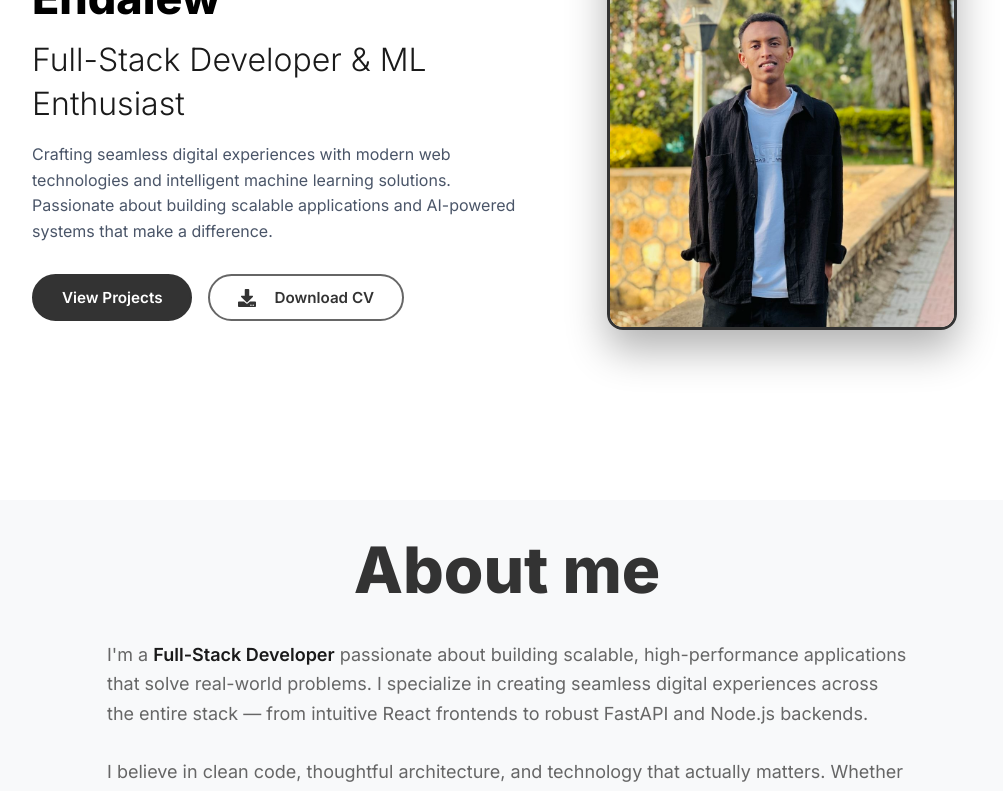
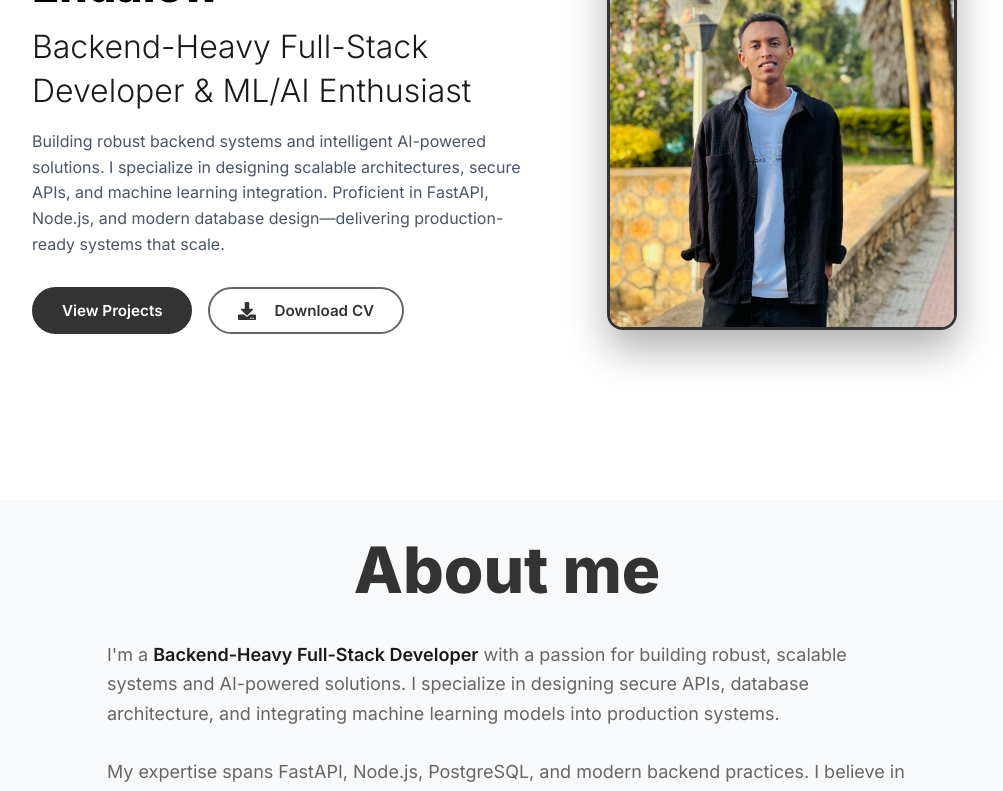
Before and after one commit to Abeenaa/Portifolio, a React (Vite) app: page / in a window 1280 px wide. Shown: the part 300-1091 px from the top of the page, without its empty margins (133-1136 px from the left). Built offline with nearby package versions, Linux system fonts and the light colour scheme.

Commit message:
Portifolio text content updated

```diff
--- a/index.html
+++ b/index.html
@@ -5,20 +5,20 @@
     <meta name="viewport" content="width=device-width, initial-scale=1.0" />
 
     <!-- SEO Meta Tags -->
-    <meta name="description" content="Full-Stack Developer & ML Engineer specializing in React, Node.js, Python, and Machine Learning. Building scalable web applications and AI-powered systems." />
-    <meta name="keywords" content="Full-Stack Developer, Machine Learning Engineer, React, Node.js, Python, Web Development, AI, Portfolio, Abenezer Endalew" />
+    <meta name="description" content="Backend-Heavy Full-Stack Developer & ML/AI Engineer specializing in FastAPI, Node.js, Python, and Machine Learning. Building scalable backend systems and AI-powered solutions." />
+    <meta name="keywords" content="Backend Developer, Full-Stack Developer, Machine Learning Engineer, FastAPI, Node.js, Python, AI/ML, API Design, Database Architecture, Portfolio, Abenezer Endalew" />
     <meta name="author" content="Abenezer Endalew" />
 
     <!-- Open Graph Meta Tags for Social Sharing -->
-    <meta property="og:title" content="Abenezer Endalew - Full-Stack Developer & ML Engineer" />
-    <meta property="og:description" content="Full-Stack Developer & ML Engineer specializing in React, Node.js, Python, and Machine Learning." />
+    <meta property="og:title" content="Abenezer Endalew - Backend-Heavy Full-Stack Developer & ML/AI Engineer" />
+    <meta property="og:description" content="Backend-Heavy Full-Stack Developer & ML/AI Engineer specializing in FastAPI, Node.js, Python, and Machine Learning." />
     <meta property="og:type" content="website" />
     <meta property="og:image" content="/logo.png" />
 
     <!-- Twitter Card Meta Tags -->
     <meta name="twitter:card" content="summary_large_image" />
-    <meta name="twitter:title" content="Abenezer Endalew - Full-Stack Developer & ML Engineer" />
-    <meta name="twitter:description" content="Full-Stack Developer & ML Engineer specializing in React, Node.js, Python, and Machine Learning." />
+    <meta name="twitter:title" content="Abenezer Endalew - Backend-Heavy Full-Stack Developer & ML/AI Engineer" />
+    <meta name="twitter:description" content="Backend-Heavy Full-Stack Developer & ML/AI Engineer specializing in FastAPI, Node.js, Python, and Machine Learning." />
     <meta name="twitter:image" content="/logo.png" />
 
     <!-- Favicon (your logo in browser tab) -->
@@ -29,7 +29,28 @@
     <meta name="theme-color" content="#ffffff" />
     <meta name="msapplication-TileColor" content="#ffffff" />
 
-    <title>Abenezer Endalew | Full Stack Developer || ML Engineer</title>
+    <title>Abenezer Endalew | Backend Developer & ML/AI Engineer</title>
+
+    <!-- Structured Data (JSON-LD) for SEO -->
+    <script type="application/ld+json">
+    {
+      "@context": "https://schema.org",
+      "@type": "Person",
+      "name": "Abenezer Endalew",
+      "jobTitle": "Backend-Heavy Full-Stack Developer & ML/AI Engineer",
+      "email": "abeneendalew@gmail.com",
+      "location": {
+        "@type": "Place",
+        "name": "Addis Ababa, Ethiopia"
+      },
+      "sameAs": [
+        "https://www.linkedin.com/in/abenezer-endalew-b36022364",
+        "https://github.com/Abeenaa",
+        "https://t.me/Abene_E"
+      ],
+      "description": "Backend-Heavy Full-Stack Developer & ML/AI Engineer specializing in FastAPI, Node.js, Python, and Machine Learning"
+    }
+    </script>
 
     <!-- Google Fonts - Updated to Inter for consistency -->
     <link rel="preconnect" href="https://fonts.googleapis.com" />
--- /dev/null
+++ b/src/App.css
@@ -0,0 +1,44 @@
+/* Skip to content link for accessibility */
+.skip-to-content {
+  position: absolute;
+  top: -40px;
+  left: 0;
+  background: #000;
+  color: white;
+  padding: 8px 16px;
+  text-decoration: none;
+  z-index: 100;
+  border-radius: 0 0 4px 0;
+  font-weight: 600;
+  font-size: 14px;
+}
+
+.skip-to-content:focus {
+  top: 0;
+}
+
+/* Improved focus styles for keyboard navigation */
+a:focus,
+button:focus {
+  outline: 2px solid #4a90e2;
+  outline-offset: 2px;
+}
+
+/* Reduce motion for users who prefer it */
+@media (prefers-reduced-motion: reduce) {
+  * {
+    animation-duration: 0.01ms !important;
+    animation-iteration-count: 1 !important;
+    transition-duration: 0.01ms !important;
+  }
+}
+
+/* Ensure sufficient color contrast in links */
+a {
+  color: inherit;
+  text-decoration: none;
+}
+
+a:visited {
+  color: inherit;
+}
--- a/src/App.jsx
+++ b/src/App.jsx
@@ -8,6 +8,7 @@ import Experience from "./Component/Experience/Experience";
 import Projects from "./Component/Project/Projects";
 import Contact from "./Component/Contact/Contact";
 import Footer from "./Component/Footer/Footer";
+import "./App.css";
 
 // Error Boundary Component for Error Handling
 class ErrorBoundary extends React.Component {
@@ -70,13 +71,19 @@ function App() {
     <ErrorBoundary>
       <ThemeProvider>
         <div>
+          {/* Skip to main content link for accessibility */}
+          <a href="#main-content" className="skip-to-content">
+            Skip to main content
+          </a>
           <NavBar />
+          <main id="main-content">
             <Hero />
             <About />
             <Skills />
             <Experience />
             <Projects />
             <Contact />
+          </main>
           <Footer />
         </div>
       </ThemeProvider>
--- a/src/Component/About/About.jsx
+++ b/src/Component/About/About.jsx
@@ -13,17 +13,15 @@ function About() {
         <div className="about-content">
           <div className="about-right">
             <p className="about-desc">
-              I'm a <strong>Full-Stack Developer</strong> passionate about
-              building scalable, high-performance applications that solve
-              real-world problems. I specialize in creating seamless digital
-              experiences across the entire stack — from intuitive React
-              frontends to robust FastAPI and Node.js backends.
+              I'm a <strong>Backend-Heavy Full-Stack Developer</strong> with a passion for building
+              robust, scalable systems and AI-powered solutions. I specialize in designing secure APIs,
+              database architecture, and integrating machine learning models into production systems.
               <br />
-              <br />I believe in clean code, thoughtful architecture, and
-              technology that actually matters. Whether it's designing efficient
-              databases, building secure APIs, integrating machine learning
-              models, or planning complex system architectures, I'm driven by
-              the challenge of creating products that deliver value and scale.
+              <br />My expertise spans FastAPI, Node.js, PostgreSQL, and modern backend practices.
+              I believe in clean, efficient code and architecting systems that scale. Whether it's
+              designing fault-tolerant microservices, implementing authentication systems, building
+              AI pipelines, or optimizing database queries, I'm driven by creating backend solutions
+              that power intelligent applications.
             </p>
           </div>
         </div>
--- a/src/Component/Contact/Contact.css
+++ b/src/Component/Contact/Contact.css
@@ -284,6 +284,7 @@
     padding: 16px 40px;
     font-size: var(--font-base);
     border-radius: 40px;
+    min-height: 48px;
   }
 
   .toast {
@@ -349,6 +350,8 @@
     padding: 14px 32px;
     font-size: var(--font-sm);
     border-radius: 35px;
+    width: 100%;
+    min-height: 48px;
   }
 
   .toast {
--- a/src/Component/Footer/Footer.css
+++ b/src/Component/Footer/Footer.css
@@ -19,7 +19,7 @@
   font-size: clamp(1.5rem, 4vw, 1.75rem);
   font-weight: var(--font-extrabold);
   margin-bottom: 6px;
-  color: #000000;
+  color: var(--text-primary);
   line-height: var(--leading-tight);
 }
 
--- a/src/Component/Footer/Footer.jsx
+++ b/src/Component/Footer/Footer.jsx
@@ -13,7 +13,7 @@ function Footer() {
       <div className="footer-content">
         <div className="footer-brand">
           <h3>Abenezer Endalew</h3>
-          <p>Full-Stack Developer & ML Enthusiast</p>
+          <p>Backend-Heavy Full-Stack Developer & ML/AI Enthusiast</p>
         </div>
 
         <div className="social-links">
@@ -22,6 +22,7 @@ function Footer() {
             target="_blank"
             rel="noopener noreferrer"
             className="social-icon linkedin"
+            aria-label="Visit LinkedIn profile"
           >
             <FaLinkedinIn />
           </a>
@@ -30,10 +31,11 @@ function Footer() {
             target="_blank"
             rel="noopener noreferrer"
             className="social-icon github"
+            aria-label="Visit GitHub profile"
           >
             <FaGithub />
           </a>
-          <a href="mailto:abeneendalew@gmail.com" className="social-icon gmail">
+          <a href="mailto:abeneendalew@gmail.com" className="social-icon gmail" aria-label="Send email">
             <FaEnvelope />
           </a>
           <a
@@ -41,6 +43,7 @@ function Footer() {
             target="_blank"
             rel="noopener noreferrer"
             className="social-icon telegram"
+            aria-label="Visit Telegram profile"
           >
             <FaTelegramPlane />
           </a>
--- a/src/Component/Hero/Hero.css
+++ b/src/Component/Hero/Hero.css
@@ -61,7 +61,7 @@ h1 {
 }
 
 .gradient-name {
-  color: #000000;
+  color: #ffffff;
   font-size: clamp(1.75rem, 4vw, 2.8rem);
   font-weight: var(--font-extrabold);
 }
@@ -425,10 +425,6 @@ p {
   color: #f8f9fa;
 }
 
-[data-theme="dark"] .gradient-name {
-  color: #000000;
-}
-
 [data-theme="dark"] .profile-img {
   border-color: #555;
 }
--- a/src/Component/Hero/Hero.jsx
+++ b/src/Component/Hero/Hero.jsx
@@ -1,16 +1,10 @@
 import "./Hero.css";
 import profile from "../../assets/abenipro.jpg";
-import {
-  FaDownload,
-  FaLinkedin,
-  FaGithub,
-  FaEnvelope,
-  FaTelegram,
-} from "react-icons/fa";
+import { FaDownload } from "react-icons/fa";
 
 function Hero() {
   const handleResumeClick = () => {
-    window.open("/abenezer-endalew -cv.pdf", "_blank");
+    window.open("/abenezer-endalew-cv.pdf", "_blank");
   };
 
   return (
@@ -21,22 +15,22 @@ function Hero() {
             Hi, I'm <span className="gradient-name">Abenezer Endalew</span>
             <br />
             <span className="hero-subtitle">
-              Full-Stack Developer & ML Enthusiast
+              Backend-Heavy Full-Stack Developer & ML/AI Enthusiast
             </span>
           </h1>
 
           <p>
-            Crafting seamless digital experiences with modern web technologies
-            and intelligent machine learning solutions. Passionate about
-            building scalable applications and AI-powered systems that make a
-            difference.
+            Building robust backend systems and intelligent AI-powered solutions.
+            I specialize in designing scalable architectures, secure APIs, and machine learning
+            integration. Proficient in FastAPI, Node.js, and modern database design—delivering
+            production-ready systems that scale.
           </p>
 
           <div className="hero-buttons">
             <a href="#projects">
-              <button className="btn-connect">View Projects</button>
+              <button className="btn-connect" aria-label="View my projects section">View Projects</button>
             </a>
-            <button onClick={handleResumeClick} className="hero-resume-btn">
+            <button onClick={handleResumeClick} className="hero-resume-btn" aria-label="Download my CV in PDF format">
               <FaDownload size={18} style={{ marginRight: "10px" }} />
               Download CV
             </button>
```
Also changed, not shown: src/Component/NavBar/NavBar.css (+13 -0 lines). Lines whose indentation alone changed are shown as unchanged.
